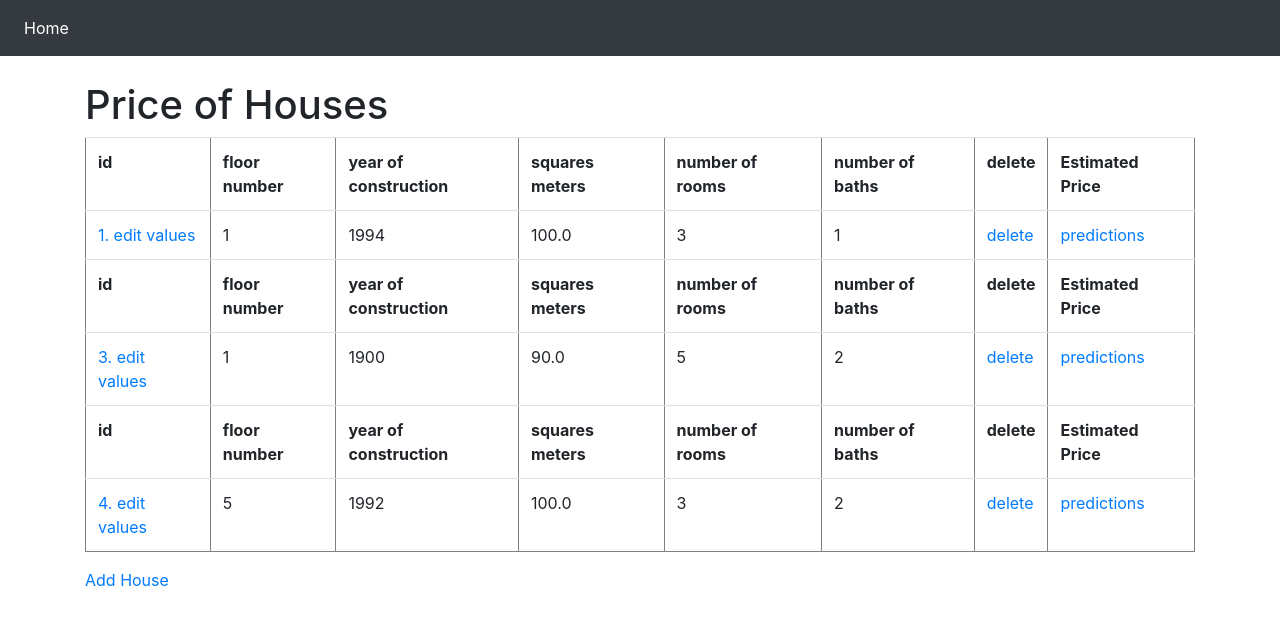
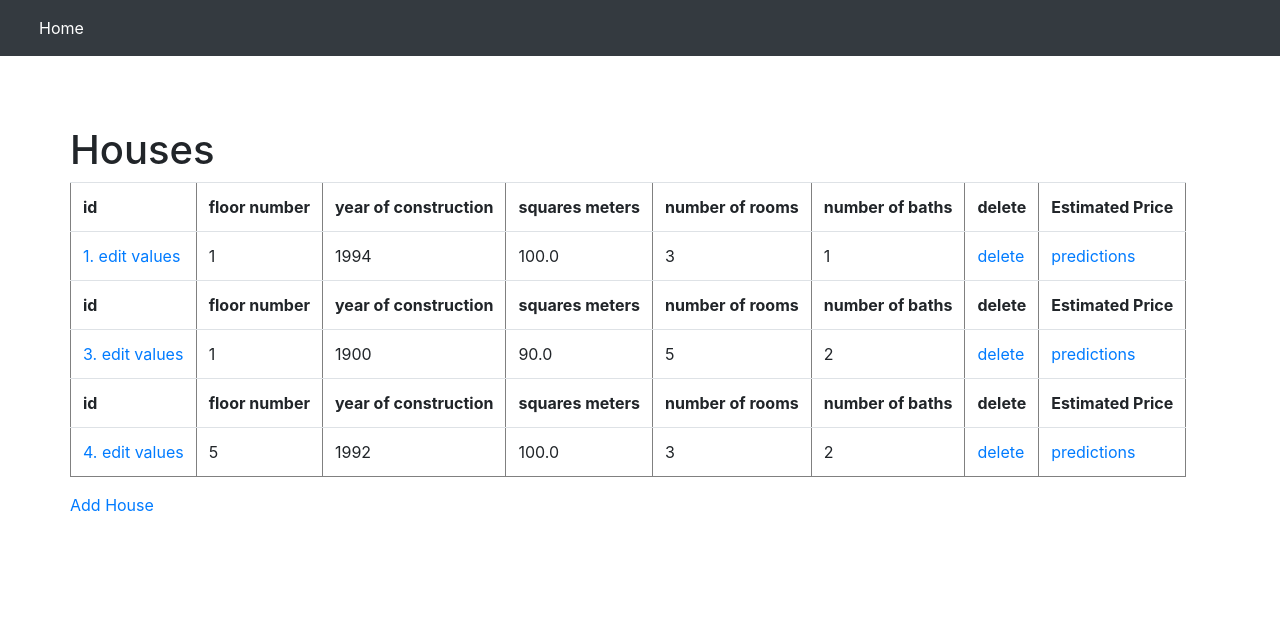
Before and after one commit to FabioSantamaria/django, a Django app: page / in a window 1280 px wide. Shown: the top 625 px of the page. Run offline with Django 4.2, Linux system fonts and the light colour scheme; data comes from the database, SQL or seed files in the repository; some libraries are stand-ins or nearby versions.

Commit message:
improve UI

```diff
--- a/house_pricing_estimator/templates/add.html
+++ b/house_pricing_estimator/templates/add.html
@@ -2,7 +2,7 @@
 
 {% block container %}
 
-<h1>Add house estimation</h1>
+<h1>Add new house</h1>
 
 <form action="addrecord/" method="post">
 {% csrf_token %}
--- a/house_pricing_estimator/templates/base.html
+++ b/house_pricing_estimator/templates/base.html
@@ -9,28 +9,30 @@
     <link rel="stylesheet" href="https://stackpath.bootstrapcdn.com/bootstrap/4.1.1/css/bootstrap.min.css" integrity="sha384-WskhaSGFgHYWDcbwN70/dfYBj47jz9qbsMId/iRN3ewGhXQFZCSftd1LZCfmhktB" crossorigin="anonymous">
     <style type="text/css">
         .spacer{
-            margin-top:25px;
+            margin-top:70px;
         }
     </style>
     {% block custom_css %}{% endblock %}
-    <title>Django Library App</title>
+    <title>Price House Estimator App</title>
 </head>
 
 <body>
     <nav class="navbar navbar-expand-lg navbar-dark bg-dark">
+      <div class="container-fluid">
         <div class="collapse navbar-collapse" id="navbarSupportedContent">
-            <ul class="navbar-nav mr-auto">
-                <li class="nav-item active">
-                    <a class="nav-link" href="/">Home <span class="sr-only">(current)</span></a>
-                </li>
-            </ul>
+          <ul class="navbar-nav me-auto mb-2 mb-lg-0">
+            <li class="nav-item">
+              <a class="nav-link active" aria-current="page" href="/">Home</a>
+            </li>
+          </ul>
         </div>
+      </div>
     </nav>
 
     <div class="container">
         <div class="row spacer"></div>
         <div class="row offset-0">
-            <div class="col-12">
+            <div class="col-20">
                 {% block container %}
                 {% endblock %}
             </div>
--- a/house_pricing_estimator/templates/index.html
+++ b/house_pricing_estimator/templates/index.html
@@ -2,7 +2,7 @@
 
 {% block container %}
 
-<h1>Price of Houses</h1>
+<h1>Houses</h1>
 
 <table class="table" border="1">
 {% for x in myHouses %}
--- a/house_pricing_estimator/templates/update.html
+++ b/house_pricing_estimator/templates/update.html
@@ -2,7 +2,7 @@
 
 {% block container %}
 
-<h1>Update house paremeters and recompute</h1>
+<h1>Update house characteristics</h1>
 
 <form action="updaterecord/{{ myHouse.id }}" method="post">
 {% csrf_token %}
--- a/mysite/settings.py
+++ b/mysite/settings.py
@@ -25,7 +25,7 @@ SECRET_KEY = 'django-insecure-d4hj^1l*qv)dc3$hn5gyb^n&ltp@4!np9%75yu@-8=o!etlg&3
 # SECURITY WARNING: don't run with debug turned on in production!
 DEBUG = True
 
-ALLOWED_HOSTS = ['fabiosantamaria.pythonanywhere.com']
+ALLOWED_HOSTS = ['127.0.0.1','fabiosantamaria.pythonanywhere.com']
 
 
 # Application definition
```
